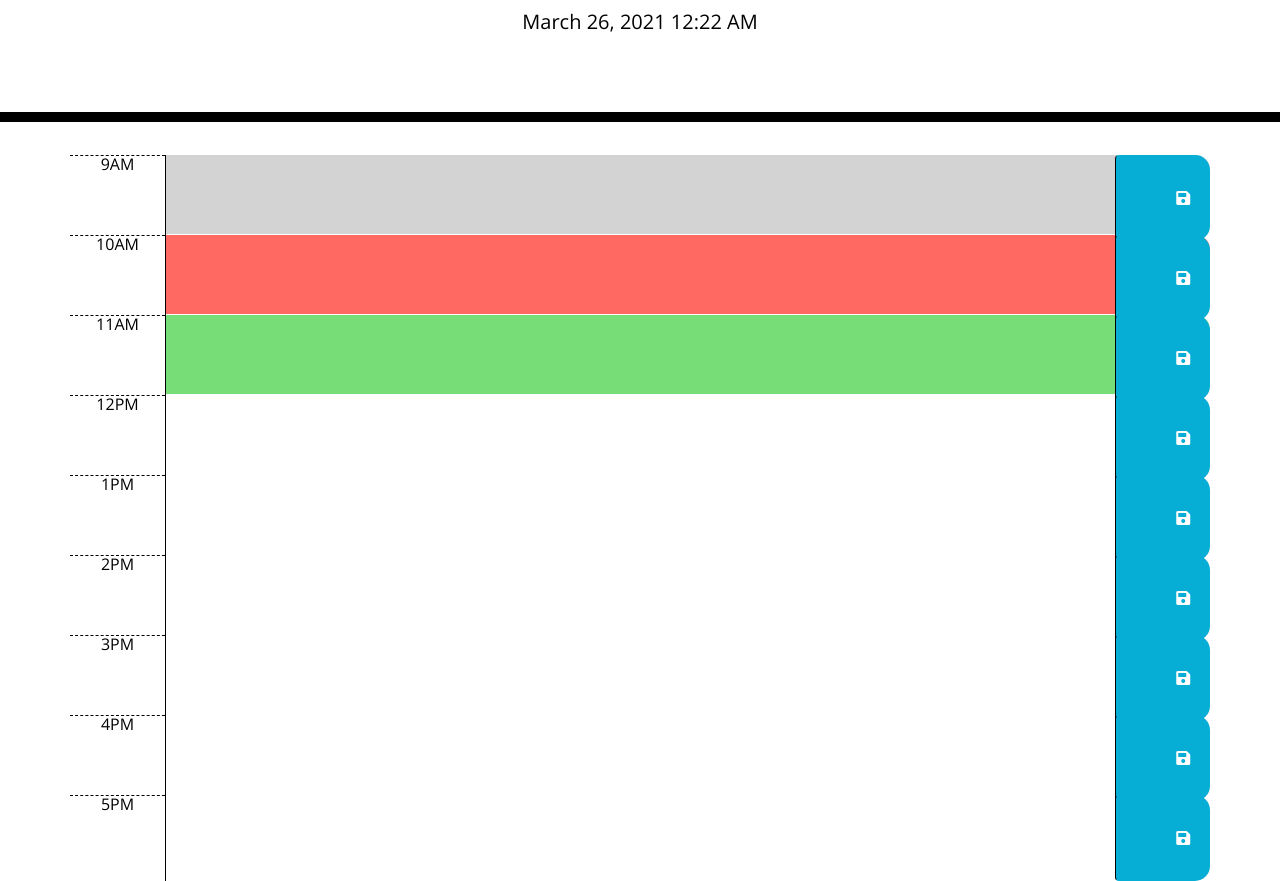
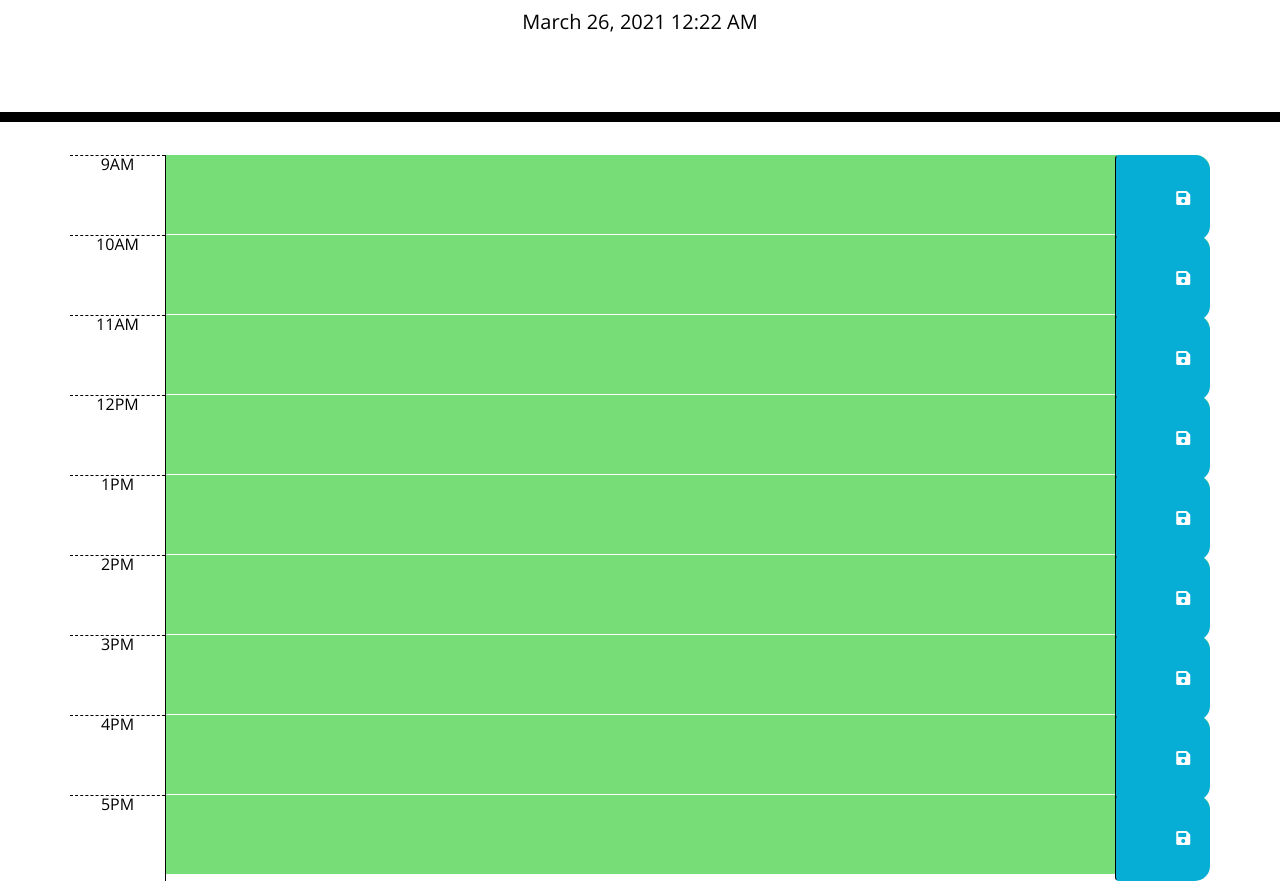
Before and after one commit to d606n6k/work-day-scheduler, a plain HTML site: page index.html in a window 1280 px wide. Shown: the part 182-1063 px from the top of the page. Drawn offline with nearby package versions, Linux system fonts and the light colour scheme.

Commit message:
was able to get the color changer

```diff
--- a/index.html
+++ b/index.html
@@ -36,7 +36,7 @@
         in the finished product.) -->
 
       <!-- example of a past time block -->
-      <div id="hour-9" class="row time-block past">
+      <div id="hour-9" class="row time-block" data-hour="9">
         <div class="col-md-1 hour">9AM</div>
         <textarea class="col-md-10 description"> </textarea>
         <button class="btn saveBtn col-md-1">
@@ -45,7 +45,7 @@
       </div>
 
       <!-- example of a present time block -->
-      <div id="hour-10" class="row time-block present">
+      <div id="hour-10" class="row time-block" data-hour="10">
         <div class="col-md-1 hour">10AM</div>
         <textarea class="col-md-10 description"> </textarea>
         <button class="btn saveBtn col-md-1">
@@ -54,7 +54,7 @@
       </div>
 
       <!-- example of a future time block -->
-      <div id="hour-11" class="row time-block future">
+      <div id="hour-11" class="row time-block" data-hour="11">
         <div class="col-md-1 hour">11AM</div>
         <textarea class="col-md-10 description"> </textarea>
         <button class="btn saveBtn col-md-1">
@@ -62,42 +62,42 @@
         </button>
       </div>
 
-      <div id="hour-12" class="row time-block">
+      <div id="hour-12" class="row time-block" data-hour="12">
         <div class="col-md-1 hour">12PM</div>
         <textarea class="col-md-10 description"> </textarea>
         <button class="btn saveBtn col-md-1">
           <i class="fas fa-save"></i>
         </button>
       </div>
-      <div id="hour-13" class="row time-block">
+      <div id="hour-13" class="row time-block" data-hour="13">
         <div class="col-md-1 hour">1PM</div>
         <textarea class="col-md-10 description"> </textarea>
         <button class="btn saveBtn col-md-1">
           <i class="fas fa-save"></i>
         </button>
       </div>
-      <div id="hour-14" class="row time-block">
+      <div id="hour-14" class="row time-block" data-hour="14">
         <div class="col-md-1 hour">2PM</div>
         <textarea class="col-md-10 description"> </textarea>
         <button class="btn saveBtn col-md-1">
           <i class="fas fa-save"></i>
         </button>
       </div>
-      <div id="hour-15" class="row time-block">
+      <div id="hour-15" class="row time-block" data-hour="15">
         <div class="col-md-1 hour">3PM</div>
         <textarea class="col-md-10 description"> </textarea>
         <button class="btn saveBtn col-md-1">
           <i class="fas fa-save"></i>
         </button>
       </div>
-      <div id="hour-16" class="row time-block">
+      <div id="hour-16" class="row time-block" data-hour="16">
         <div class="col-md-1 hour">4PM</div>
         <textarea class="col-md-10 description"> </textarea>
         <button class="btn saveBtn col-md-1">
           <i class="fas fa-save"></i>
         </button>
       </div>
-      <div id="hour-17" class="row time-block">
+      <div id="hour-17" class="row time-block" data-hour="17">
         <div class="col-md-1 hour">5PM</div>
         <textarea class="col-md-10 description"> </textarea>
         <button class="btn saveBtn col-md-1">
--- a/script.js
+++ b/script.js
@@ -1,30 +1,6 @@
-// Pseduo-Code
-
-// What is the header doing
-// the header is displaying the CURRENT TIME (moment.js)
-
-// What is the body doing?
-// we have a list of hours available in 1 hour increments, start at 9am - 5pm (9 hours available)
-// We have 3 different colors
-    // IF hour is LESS THAN current time make it gray
-    // IF hour is EQUAL to the current time display it red
-    // IF hour is GREATER THAN the current time display it green
-
-    // We have classes set for 'past', 'present', 'future' for the color related to time
-
-//What happens when I enter something into the field?
-// we want to store the inputs in localstorage
-// IF the save button is clicked AND the data is stored, display the contents of the input
-
-// make buttons do stuff
-    // when button is clicked, save to localstorage
-// make boxes change color
-// add input text (append) to ?
-// retrieve values from localstorage and show them
-
-// display current day in header
-
+var currentTimeHour = moment().format("LT");
 var hourSelect = document.querySelectorAll('hour');
+var timeBlock = $(".time-block");
 var hour9 = $("#hour-9");
 var hour10 = $("#hour-10");
 var hour11 = $("#hour-11");
@@ -35,6 +11,10 @@ var hour15 = $("#hour-15");
 var hour16 = $("#hour-16");
 var hour17 = $("#hour-17");
 var saveButton = $(".saveBtn");
+var hourArray = $(".time-block");
+
+// console.log(hourArray);
+// console.log(dataHourArray);
 
 function displayTime(){
     var headMoment = moment().format('LLL');
@@ -44,30 +24,46 @@ function displayTime(){
 
 function colorShift(){
     var currentHour = moment().hour();
+    // var currentHour = 17;
     console.log(currentHour);
 
     // we need an IF statement to set colors based on the current time
-    if(currentHour <= 8 || currentHour >= 17){
-
-    };
+    for (var i = 9; i <= 17; i++) {
+        if (currentHour > [i] ) {
+            $("#hour-"+[i]).addClass("past");
+        } else if (currentHour == [i] ) {
+            $("#hour-"+[i]).addClass("present");
+        } else if (currentHour < [i] ) {
+            $("#hour-"+[i]).addClass("future");
+        }
+    }
+    // for (var i = 0; hourArray.length; i++){
+    //     if(currentHour > $(hourArray[i]).attr("data-hour")){
+    //         $(hourArray[i]).addClass("past");
+    //     }
+    // }
 };
 
+// working - DO NOT CHANGE
 saveButton.on("click", function(event){
-    // we need to tie an event to the onclick event for the button
     var getText = $(this).siblings(".description").val();
-    console.log(getText);
-    // get stored text from localstorage
-    // get the parent id we are in when we enter text
     var getId = $(this).parent().attr("id");
-    // console.log(getId);
-    // we want to set the ID and its content to localstorage
     localStorage.setItem(getId, getText);
+});
 
-    // var setLocalStorage = document.localstorage.setItem("saved-text", getText);
-    // console.log(setLocalStorage);
-});
+// get items from localstorage
+// var retrievedObject = localStorage.getItem(getId, getText);
+//     console.log(retrievedObject);
+// // get items from local storage
+// function displayStored(){
+//     var retrievedObject = localStorage.getItem(getId, getText);
+//     console.log(retrievedObject);
+// };
+// displayStored();
+
+
 
 displayTime();
 setInterval(displayTime, 1000);
 
-// colorShift();
+colorShift();
```
